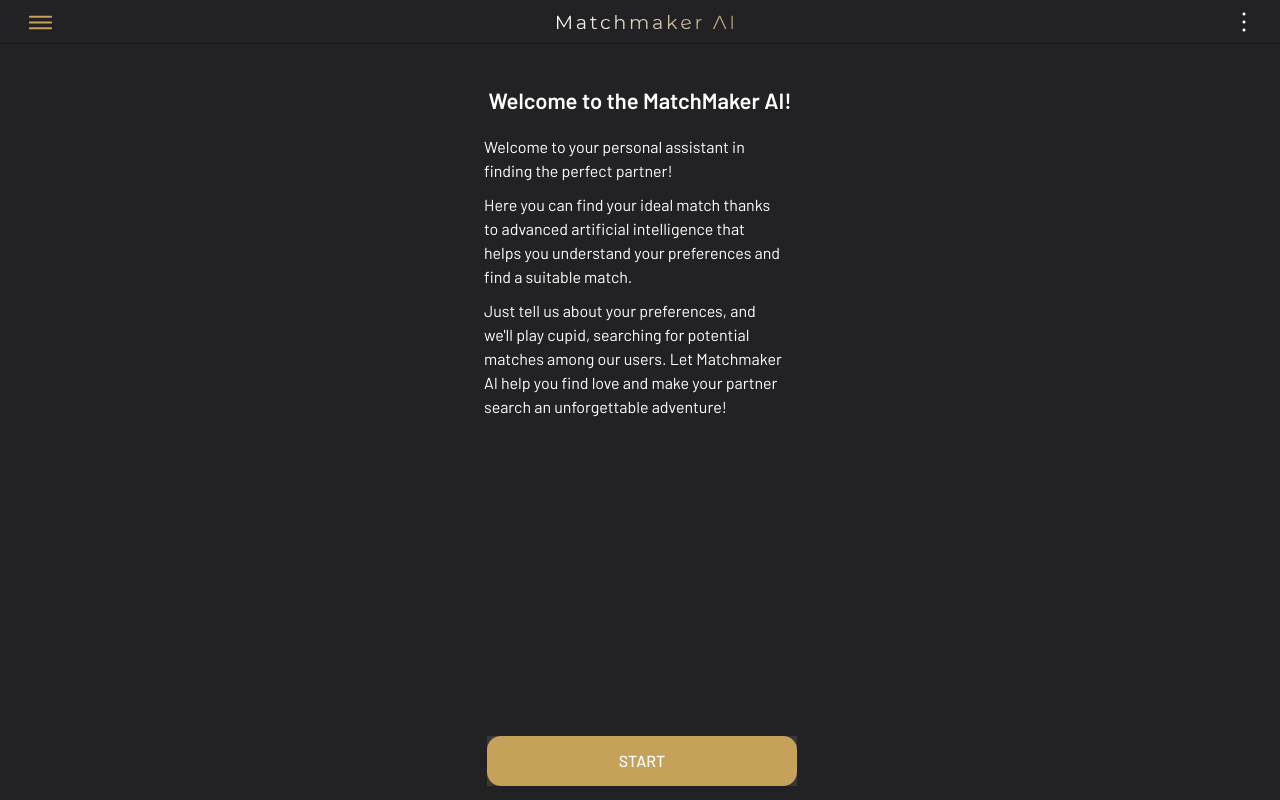
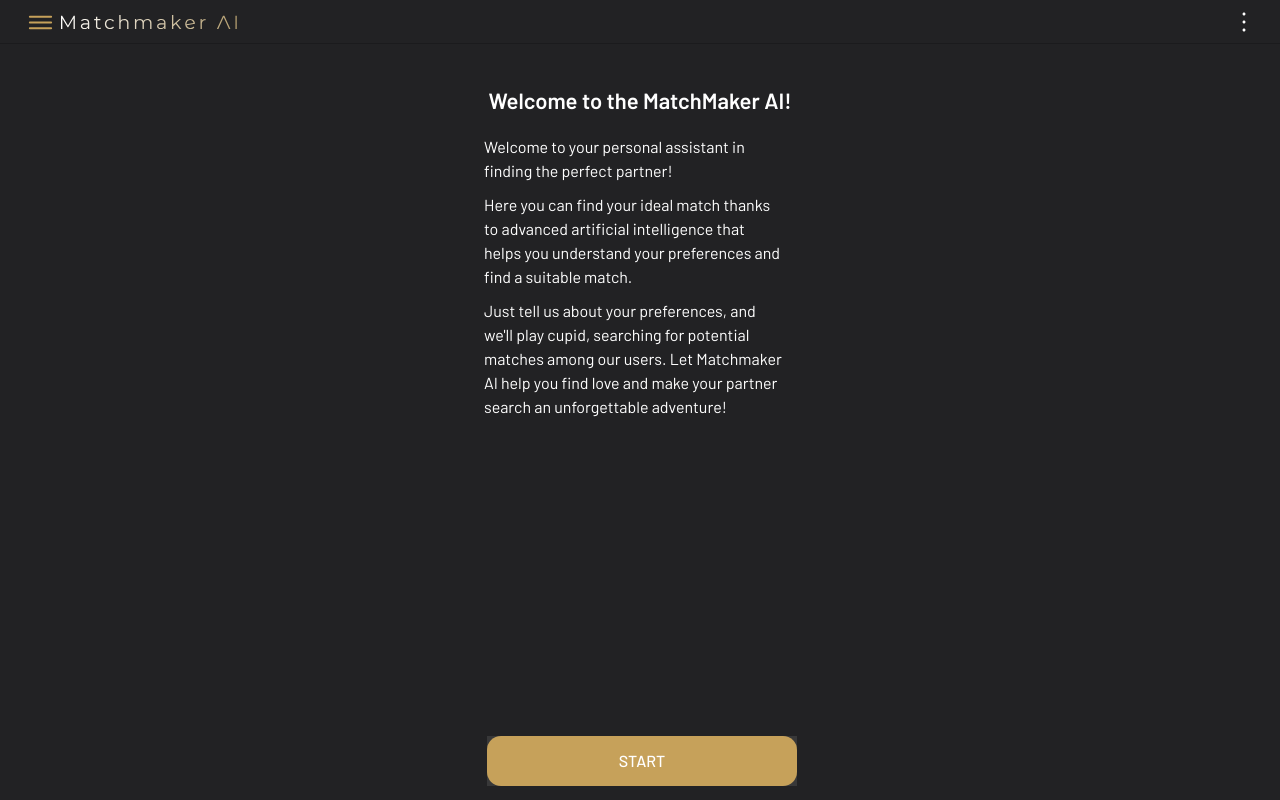
Before and after one commit to gfitzy123/matchmaker_ionic, a React (Vite) app: page /welcome in a window 1280 px wide. Built offline with nearby package versions, Linux system fonts and the light colour scheme.

Commit message:
minor changes

```diff
--- a/src/components/common/NavBar.jsx
+++ b/src/components/common/NavBar.jsx
@@ -28,7 +28,7 @@ import personImg from "../../../public/assets/Ellipse.svg";
 import crown from "../../../public/assets/crown.svg";
 import { Menubg } from "./svg-icons";
 
-function NavBar({backbutton}) {
+function NavBar({backbutton,vertical,title}) {
   const router = useIonRouter();
 
   const handleprofile = () => {
@@ -44,14 +44,24 @@ function NavBar({backbutton}) {
             ) : (
               <IonMenuButton/>
             )}
-            <IonIcon className="w-44 h-4" icon={namelogo}></IonIcon>
-            <IonIcon className="w-8 h-8" icon={verticalmenu}></IonIcon>
+          {vertical && !title && (
+              <div className="flex items-center justify-center">
+                <IonIcon className="w-44 h-4" icon={namelogo}></IonIcon>
+              </div>
+            )}
+
+            {title || vertical ? (
+              <IonLabel className="flex-1 text-center">{title}</IonLabel>
+            ) : null}
+            {vertical && (
+              <IonIcon className="w-8 h-8" icon={verticalmenu}></IonIcon>
+            )}
           </IonRow>
         </IonToolbar>
       </IonHeader>
       <IonMenu contentId="main-content">
         <IonHeader class="ion-no-border">
-          <IonToolbar color="secondary" className="flex justify-between items-center">
+          <IonToolbar  className="flex justify-between items-center">
             <div className="flex justify-between items-center px-8">
               <svg
                 width="172"
@@ -88,7 +98,7 @@ function NavBar({backbutton}) {
             </div>
           </IonToolbar>
         </IonHeader>
-        <IonContent color="secondary">
+        <IonContent>
           <div className=" border-b mx-2 border-borderColor" />
           <IonList lines="none">
             <IonItem>
--- a/src/pages/Otp.jsx
+++ b/src/pages/Otp.jsx
@@ -162,7 +162,7 @@ function Otp() {
                           <IonRow>
                             <IonCol size="auto">
                               <IonItem
-                                className="border border-bg-primary  w-64"
+                                className="border border-bg-primary rounded-full  w-64"
                                 lines="none"
                                 button={true}
                                 detail={false}
--- a/src/theme/variables.css
+++ b/src/theme/variables.css
@@ -30,7 +30,7 @@
   --list-hover-color: #383839;
   --hover-text-color: #ffffff;
   --border-color: 255, 255, 255, 0.2;
-  --ion-item-background: #303136  ;
+  /* --ion-item-background: #303136  ; */
   /* Mobile */
   --ion-close-button: #fe0000;
   --ion-buttonpuse-background: rgba(255, 255, 255, 0.16);
```
